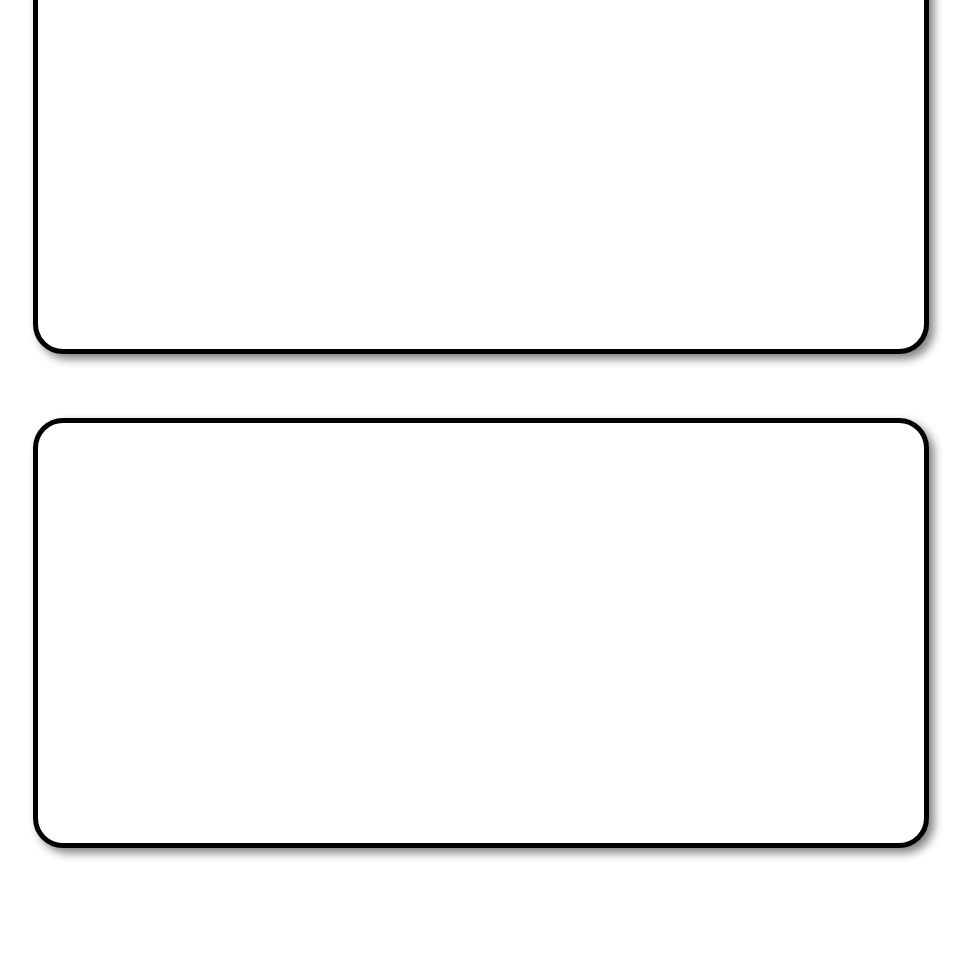
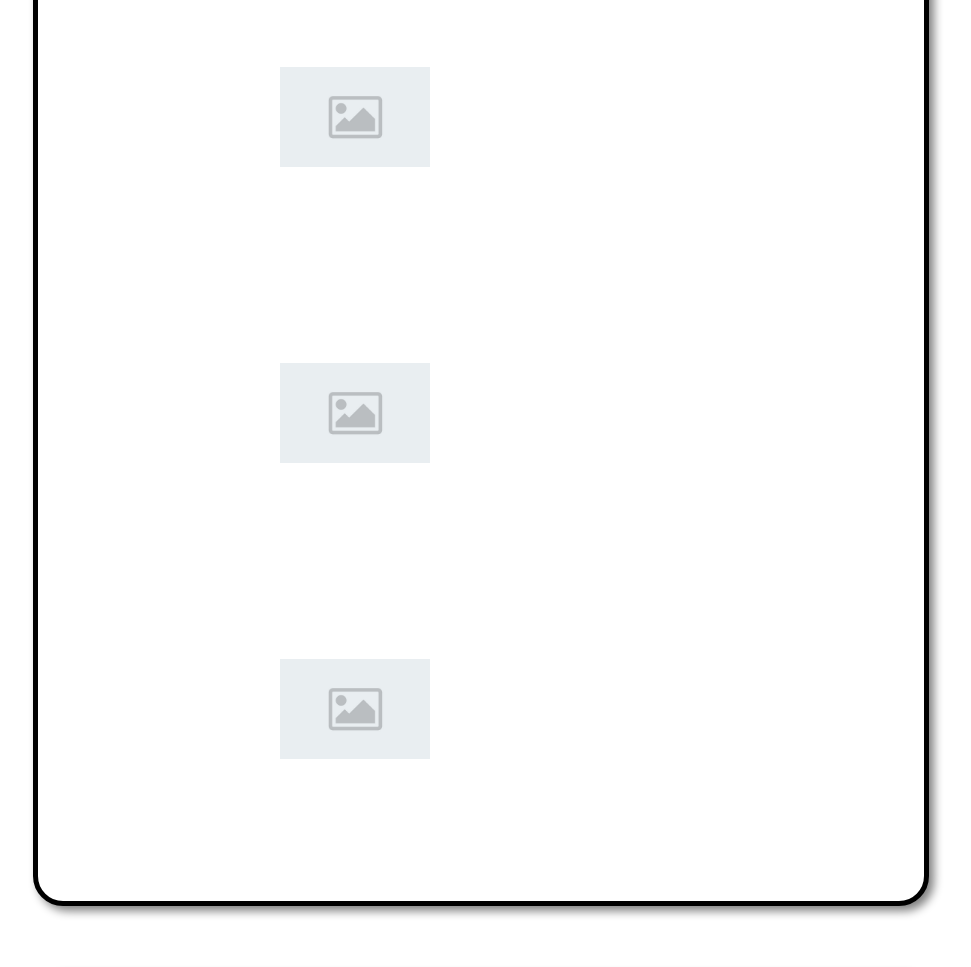
Before and after one commit to Justin-Garcia/portfolio, a plain HTML site: page index.html in a window 1280 px wide. Shown: the part 1447-2414 px from the top of the page, without its empty margins (159-1130 px from the left). Drawn offline with Linux system fonts and the light colour scheme.

Commit message:
more cards, placeholders, images

```diff
--- a/index.html
+++ b/index.html
@@ -39,11 +39,15 @@
 
   <!-- Place for recent/best projects (to be updated) -->
   <section class="works card">
-    <p></p>
+    <ul>
+      <li> <img class="work" src="./images/placeholder-image.png" alt="Website 1"></li>
+      <li> <img class="work" src="./images/placeholder-image.png" alt="Website 2"></li>
+      <li> <img class="work" src="./images/placeholder-image.png" alt="Website 3"></li>
+    </ul>
   </section>
 
   <!-- Location figure (unsure about this) -->
-  <figure id="map" class="card"></figure>
-
-
+  <figure id="map" class="card">
+    <!-- <img src="./images/my_location.png" alt="NYC 🍎" /> -->
+  </figure>
 </html>
--- a/style/style.css
+++ b/style/style.css
@@ -76,3 +76,14 @@ h1 {
   font-weight: 300;
   z-index: 0;
 }
+
+
+/* Works Card */
+ul {
+    list-style: none;
+}
+
+img.work {
+    width: 150px;
+    height: 100px;
+}
```
Also changed, not shown: images/placeholder-image.png (added).
